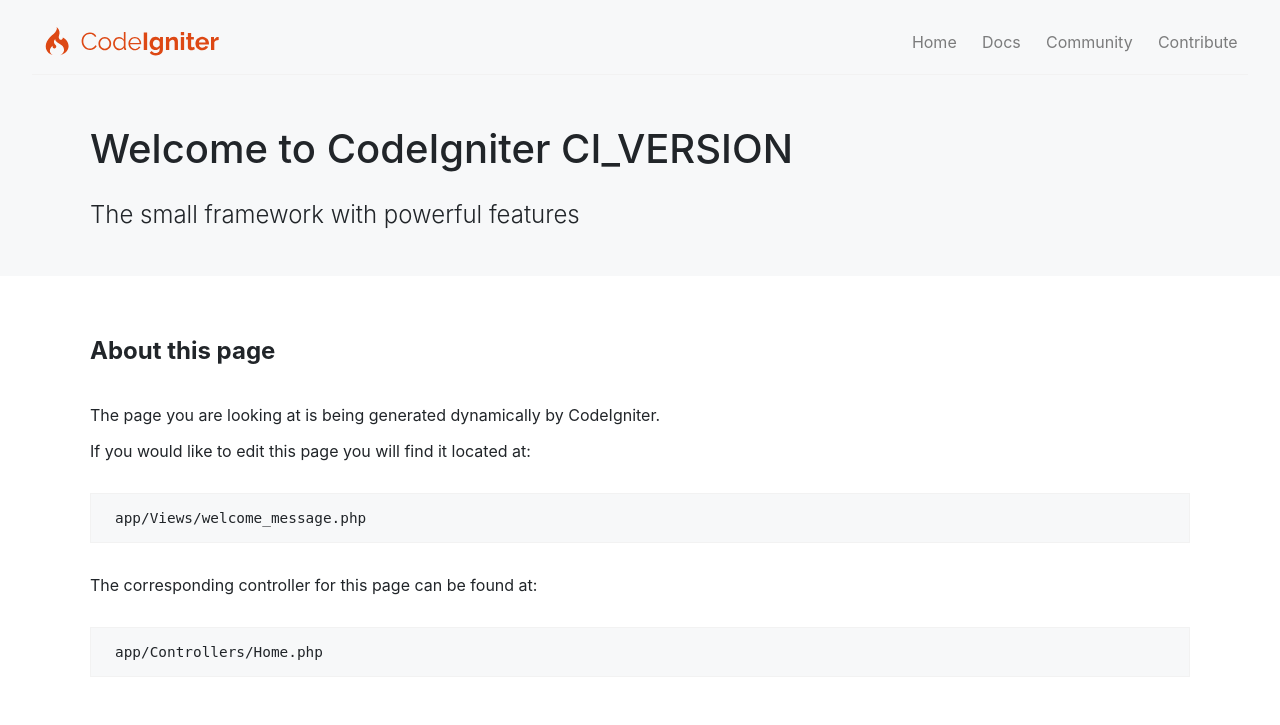
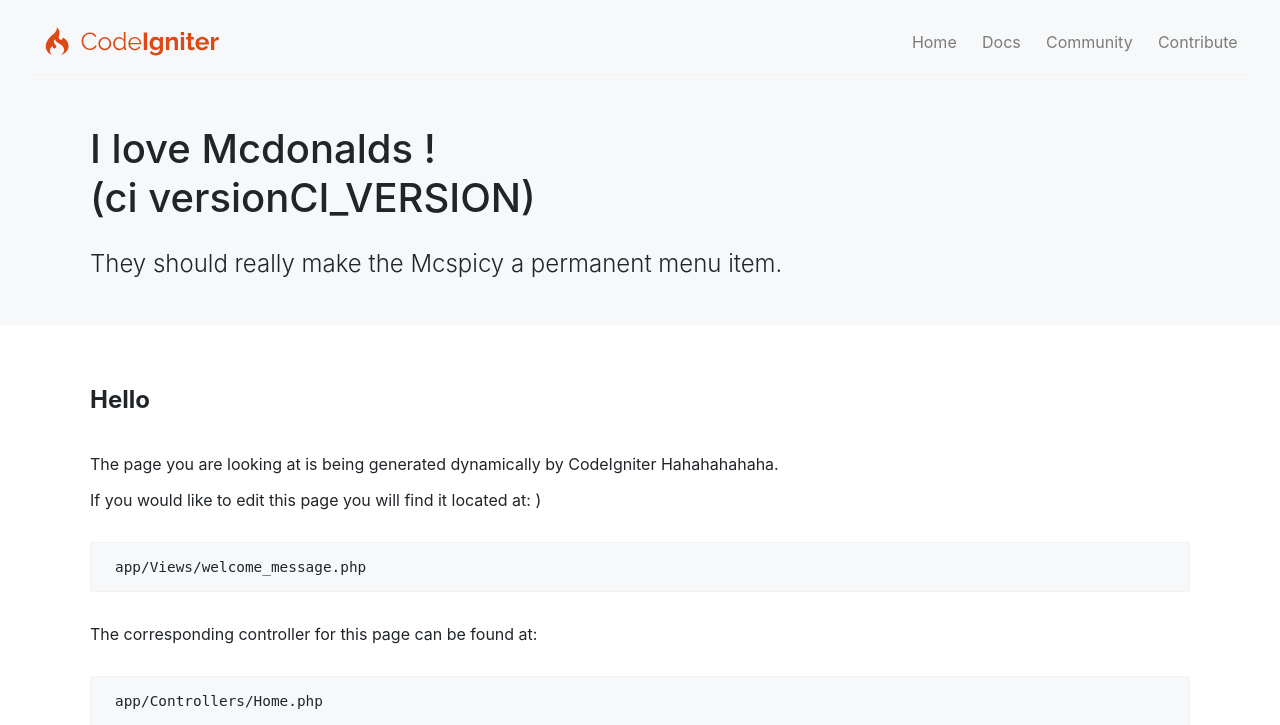
Before and after one commit to santiaiago/lab3, a CodeIgniter 4 app: the page made by ci4/app/Views/welcome_message.php in a window 1280 px wide. Shown: the top 725 px of the page. Run offline with PHP 8.4 and a stand-in for CodeIgniter, Linux system fonts and the light colour scheme; the template is opened without the code that fills it, so the values that code supplies are empty; some libraries are stand-ins or nearby versions.

Commit message:
edited views welcome message

```diff
--- a/ci4/app/Views/welcome_message.php
+++ b/ci4/app/Views/welcome_message.php
@@ -225,9 +225,9 @@
 
     <div class="heroe">
 
-        <h1>Welcome to CodeIgniter <?= CodeIgniter\CodeIgniter::CI_VERSION ?></h1>
+        <h1>I love Mcdonalds ! <br>(ci version<?= CodeIgniter\CodeIgniter::CI_VERSION ?>)</h1>
 
-        <h2>The small framework with powerful features</h2>
+        <h2>They should really make the Mcspicy a permanent menu item.</h2>
 
     </div>
 
@@ -237,11 +237,11 @@
 
 <section>
 
-    <h1>About this page</h1>
+    <h1>Hello</h1>
 
-    <p>The page you are looking at is being generated dynamically by CodeIgniter.</p>
+    <p>The page you are looking at is being generated dynamically by CodeIgniter Hahahahahaha.</p>
 
-    <p>If you would like to edit this page you will find it located at:</p>
+    <p>If you would like to edit this page you will find it located at: )</p>
 
     <pre><code>app/Views/welcome_message.php</code></pre>
 
```
